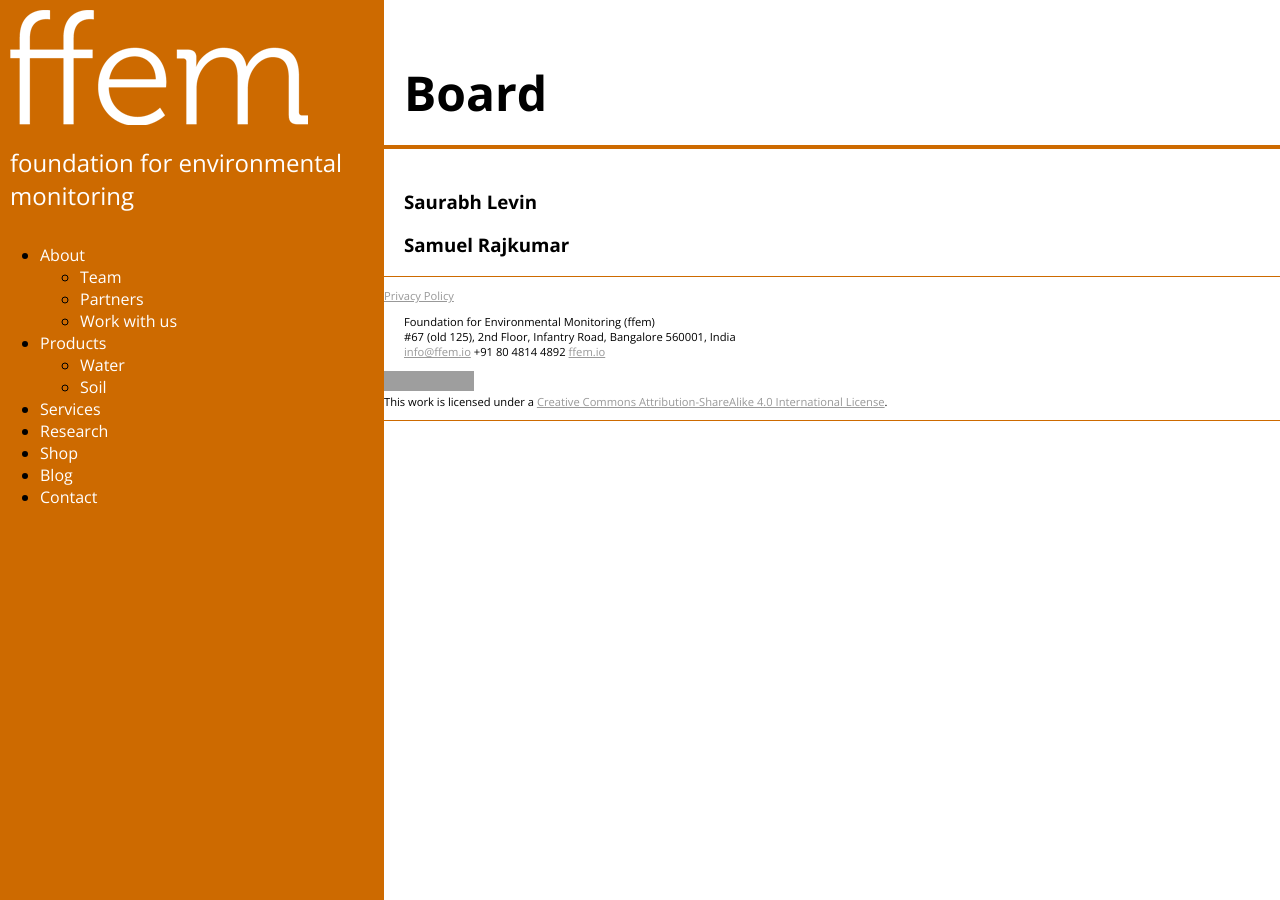
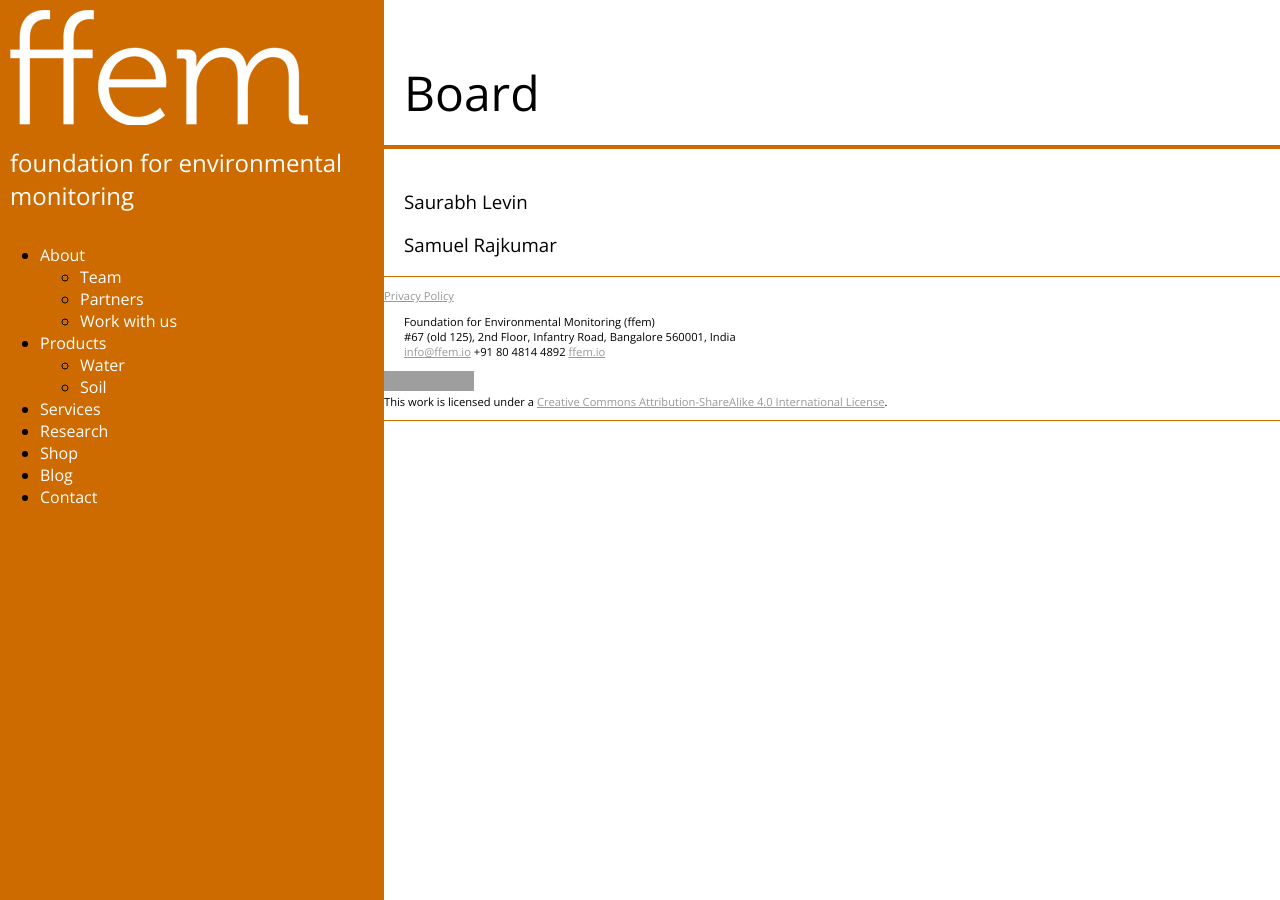
Before and after one commit to adraman/foundation-for-environmental-monitoring.github.io, a Jekyll site: the page built from _pages/board.md, in a window 1280 px wide. Built offline with Jekyll 4.4.1, drawn with Linux system fonts in a browser that asks for light colours; grey boxes are pictures that could not be loaded.

Commit message:
normal weight for headings

```diff
--- a/styles/handheld.css
+++ b/styles/handheld.css
@@ -38,6 +38,14 @@ article img {
   max-width: 100%;
 }
 
+article h2 {
+  font-weight: normal;
+}
+
+article h3 {
+  font-weight: normal;
+}
+
 footer {
   font-size: 0.8em;
   border-top: 1px solid #cd6a00;
--- a/styles/screen.css
+++ b/styles/screen.css
@@ -14,11 +14,13 @@ article h2 {
   padding: 20px;
   border-bottom: 4px solid #cd6a00;
   font-size: 3em;
+  font-weight: normal;
 }
 
 article h3 {
   padding-left: 20px;
   padding-right: 20px;
+  font-weight: normal;
 }
 
 article p {
```
